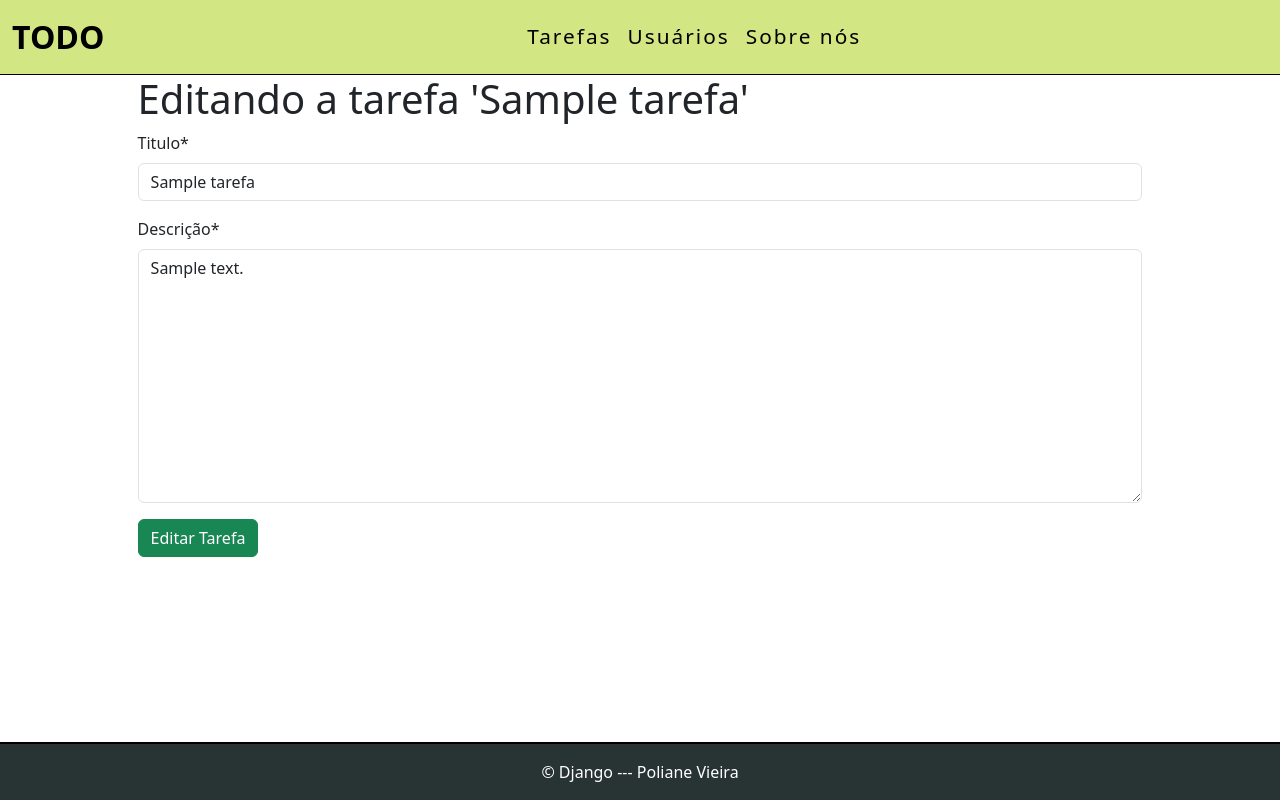
After one commit to Yunnakym/Django-Todo, a Django app: page /edit/1 in a window 1280 px wide. The commit adds this page. Run offline with Django 5.2, Linux system fonts and the light colour scheme; tables that the repository leaves empty hold one stand-in row (values such as "Sample post"); some libraries are stand-ins or nearby versions.

Commit message:
Versão 6

```diff
--- a/Projeto_final/settings.py
+++ b/Projeto_final/settings.py
@@ -39,6 +39,8 @@ INSTALLED_APPS = [
     'django.contrib.messages',
     'django.contrib.staticfiles',
     'tarefas',
+    'crispy_forms',
+    'crispy_bootstrap5',
 ]
 
 MIDDLEWARE = [
@@ -118,6 +120,9 @@ USE_TZ = True
 # https://docs.djangoproject.com/en/5.1/howto/static-files/
 
 STATIC_URL = 'static/'
+CRISPY_ALLOWED_TEMPLATE_PACKS = "bootstrap5"
+
+CRISPY_TEMPLATE_PACK = "bootstrap5"
 
 # Default primary key field type
 # https://docs.djangoproject.com/en/5.1/ref/settings/#default-auto-field
--- a/tarefas/forms.py
+++ b/tarefas/forms.py
@@ -1,7 +1,9 @@
 from django import forms
+
 from .models import Tarefas
 
 class TarefaForm(forms.ModelForm):
+
     class Meta:
         model = Tarefas
         fields = ('titulo', 'descrição')
--- a/tarefas/static/js/script.js
+++ b/tarefas/static/js/script.js
@@ -1 +1,18 @@
-console.log("fUNCIONOU");
+//Função que pergunta ao usuário se ele quer mesmo excluir a tarefa
+
+document.querySelectorAll(".delete-btn").forEach(
+    btn => {
+        btn.addEventListener("click", function(e){
+            e.preventDefault();
+
+            const delLink = this.getAttribute("href");
+
+            if(delLink && confirm("Quer deletar essa tarefa?"))
+            {
+                window.location.href = delLink;
+            }
+
+
+        });
+    }
+)
--- a/tarefas/urls.py
+++ b/tarefas/urls.py
@@ -6,4 +6,6 @@ urlpatterns = [
     path('', views.listaTarefa, name='lista-tarefa'),
     path('tarefa/<int:id>', views.tarefaView, name='tarefa-view'),
     path('novaTarefa/', views.novaTarefa, name='nova-tarefa'),
+    path('edit/<int:id>', views.editTarefa, name='edit-tarefa'),
+    path('delete/<int:id>', views.deleteTarefa, name='delete-tarefa'),
 ]
--- a/tarefas/views.py
+++ b/tarefas/views.py
@@ -13,7 +13,6 @@ def tarefaView(request, id):
     return render(request, 'tarefas/tarefa.html', {'tarefa':tarefa})
 
 def novaTarefa(request):
-    form = TarefaForm()
     if request.method == 'POST':
         form = TarefaForm(request.POST)
 
@@ -23,6 +22,28 @@ def novaTarefa(request):
             tarefa.save()
             return redirect('/')
 
+    else:
+        form = TarefaForm()
+        return render(request, 'tarefas/addTarefa.html', {'form':form})
+
+def editTarefa(request, id):
+    tarefa = get_object_or_404(Tarefas, pk=id)
+    form = TarefaForm(instance=tarefa)
+
+    if(request.method == 'POST'):
+        form = TarefaForm(request.POST, instance=tarefa)
+
+
+        if(form.is_valid()):
+            tarefa.save()
+            return redirect('/')
         else:
-            form = TarefaForm()
-            return render(request, 'tarefas/addTarefa.html', {'form':form})
+            return render(request, 'tarefas/editTarefa.html', {'form':form, 'tarefa':tarefa})
+
+    else:
+         return render(request, 'tarefas/editTarefa.html', {'form':form, 'tarefa':tarefa})
+
+def deleteTarefa(request, id):
+    tarefa = get_object_or_404(Tarefas, pk=id)
+    tarefa.delete()
+    return redirect('/')
--- a/tarefas/addTarefa.html
+++ b/templates/tarefas/addTarefa.html
@@ -1,4 +1,5 @@
 {% extends 'base.html' %}
+{% load crispy_forms_tags %}
 
 {% block title %} Adicione uma tarefa{% endblock%}
 
@@ -7,12 +8,10 @@
     <h1>Adicione sua nova tarefa:</h1>
     <form method="POST">
         {% csrf_token %}
-        {{ form.as_p }}
+        {{ form|crispy }}
 
         <input type="submit" class="btn btn-success" value="Criar Tarefa">
     </form>
 
 </div>
-
-
 {% endblock%}
--- /dev/null
+++ b/templates/tarefas/editTarefa.html
@@ -0,0 +1,17 @@
+{% extends 'base.html' %}
+{% load crispy_forms_tags %}
+
+{% block title %} Editando a tarefa{% endblock%}
+
+{% block content %}
+<div class="list-div">
+    <h1>Editando a tarefa '{{tarefa.titulo}}'</h1>
+    <form method="POST">
+        {% csrf_token %}
+        {{ form|crispy }}
+
+        <input type="submit" class="btn btn-success" value="Editar Tarefa">
+    </form>
+
+</div>
+{% endblock%}
--- a/templates/tarefas/list.html
+++ b/templates/tarefas/list.html
@@ -9,7 +9,7 @@
     <div class="row barra">
         <div class="col-sm-2">
             <!--botão de +-->
-            <a id="add-button" href="novatarefa/">
+            <a id="add-button" href="novaTarefa/">
                 <div class="add-div">
                     <i class="fa fa-plus"></i> Adicionar Tarefas
                 </div>
@@ -41,8 +41,8 @@
         </div>
 
         <div class="col-sm-2 icones">
-            <a href=""><span><i class="fa fa-edit"></i></span></a>
-            <a href=""><span><i class="fa fa-trash"></i></span></a>
+            <a href="edit/{{tarefa.id}}"><span><i class="fa fa-edit"></i></span></a>
+            <a href="delete/{{tarefa.id}}" class="delete-btn"><span><i class="fa fa-trash"></i></span></a>
         </div>
     </div>
     {% endfor %}
```
